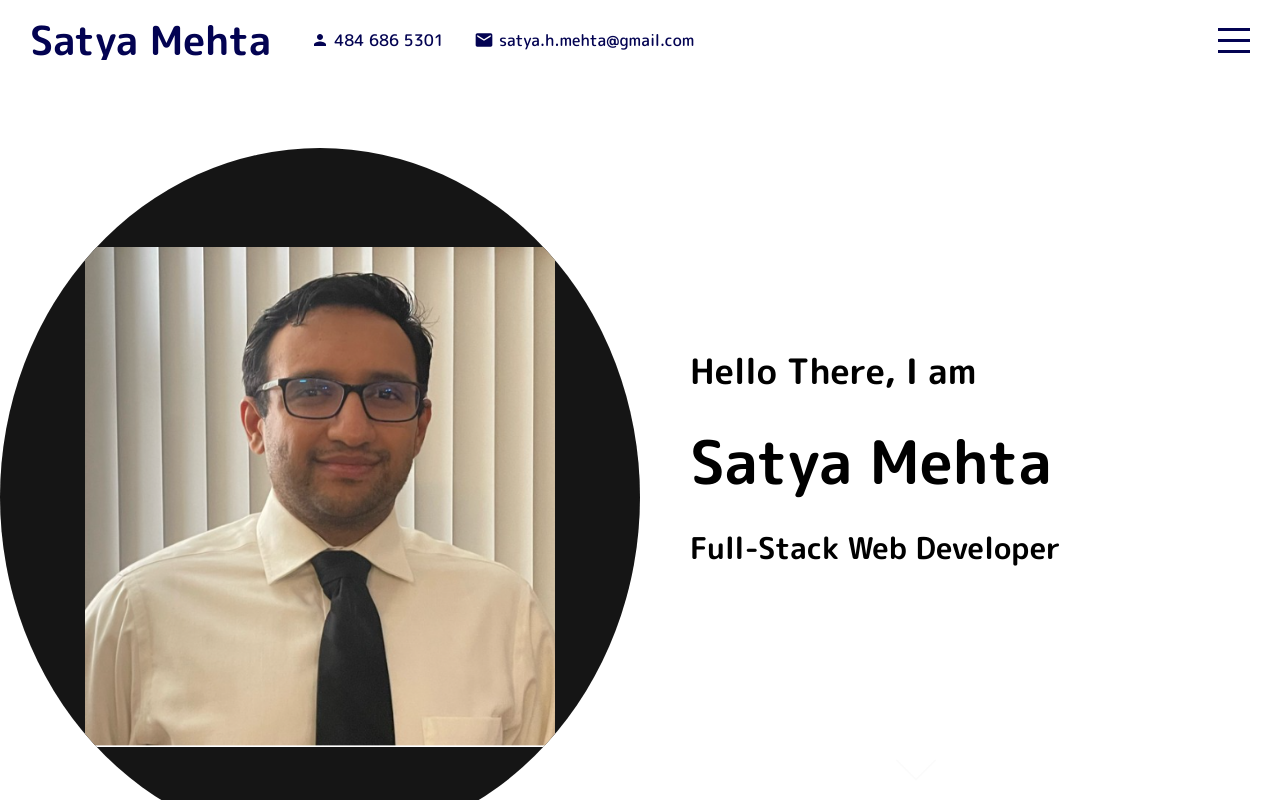
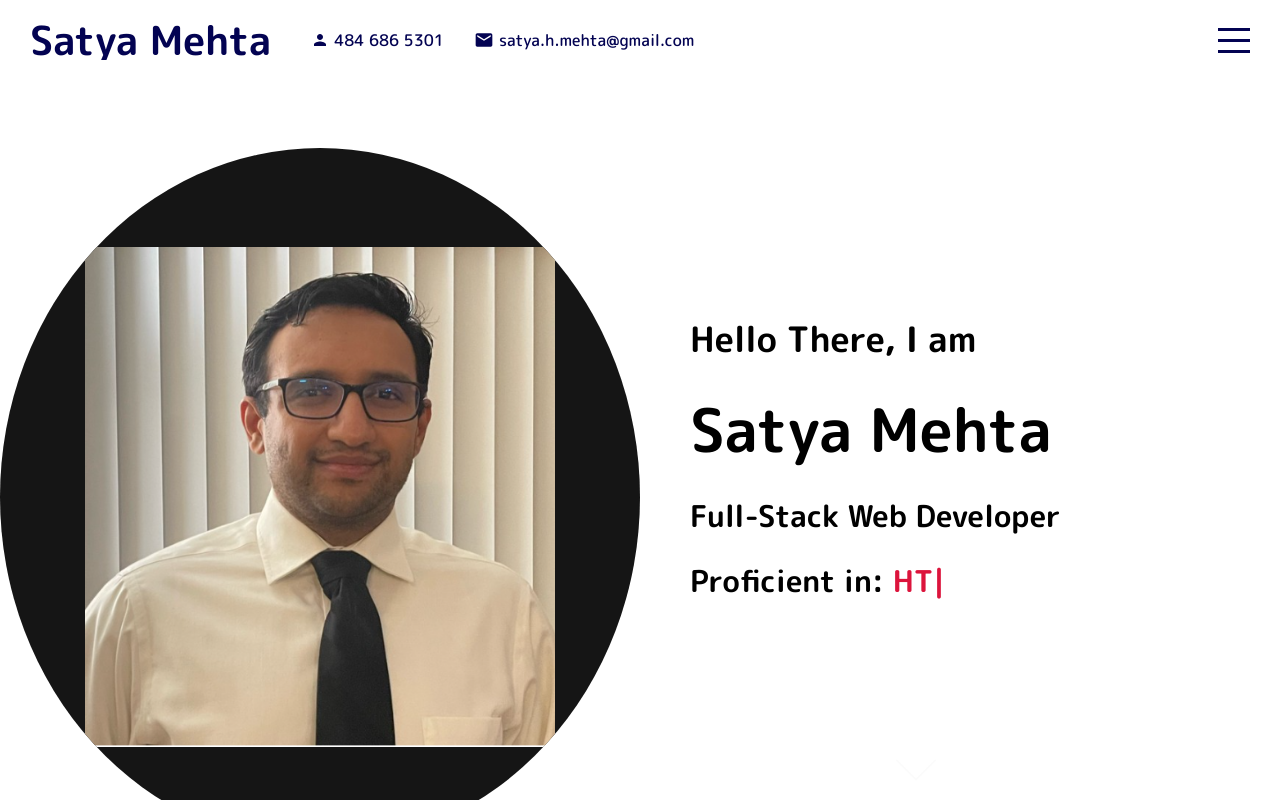
Before and after one commit to SatyaHMehta/portfoliV2, a React (Create React App) app: page / in a window 1280 px wide. Built offline with nearby package versions, Linux system fonts and the light colour scheme.

Commit message:
edited intro back to what it was after a successful deployment, to see if it still deploys

```diff
--- a/src/componenets/intro/Intro.jsx
+++ b/src/componenets/intro/Intro.jsx
@@ -1,20 +1,20 @@
 import "./intro.scss";
-// import { init } from "ityped";
-// import { useEffect, useRef } from "react";
+import { init } from "ityped";
+import { useEffect, useRef } from "react";
 import Satya from '../../assets/SatyaMehta.PNG'
 import DArrow from '../../assets/down.png'
 
 
 export default function Intro() {
-  // const textRef = useRef();
-  // useEffect(() => {
-  //   init(textRef.current, {
-  //     showCursor: true,
-  //     backDelay: 1500,
-  //     backSpeed: 60,
-  //     strings: ["JS", "HTML/CSS", "React", "MERN", "MVC", "OOP"],
-  //   });
-  // }, []);
+  const textRef = useRef();
+  useEffect(() => {
+    init(textRef.current, {
+      showCursor: true,
+      backDelay: 1500,
+      backSpeed: 60,
+      strings: ["JS", "HTML/CSS", "React", "MERN", "MVC", "OOP"],
+    });
+  }, []);
   return (
     <div className="intro" id="intro">
 
@@ -32,9 +32,9 @@ export default function Intro() {
           <h3>
             Full-Stack Web Developer
           </h3>
-          {/* <h3>
+          <h3>
             Proficient in: <span ref={textRef}></span>
-          </h3> */}
+          </h3>
         </div>
         <a href="#about">
           <img src={DArrow} alt="" />
```
